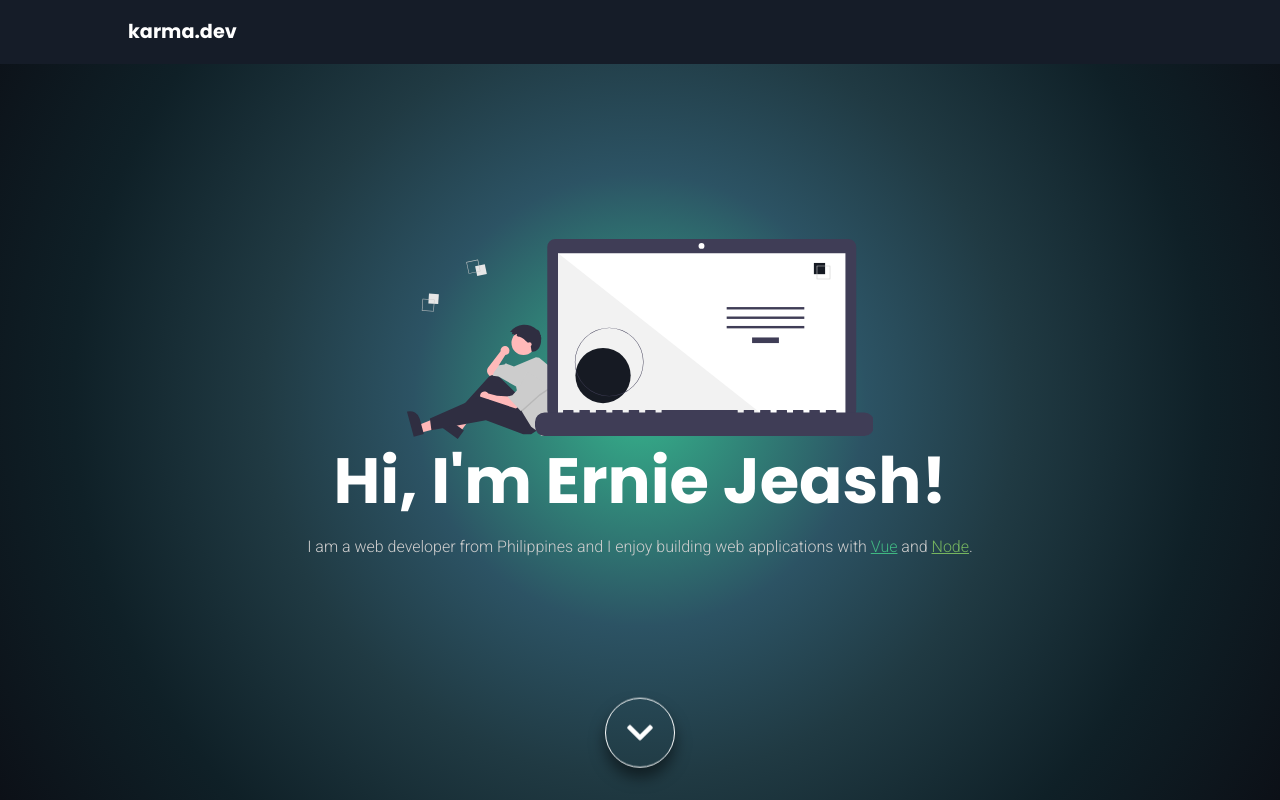
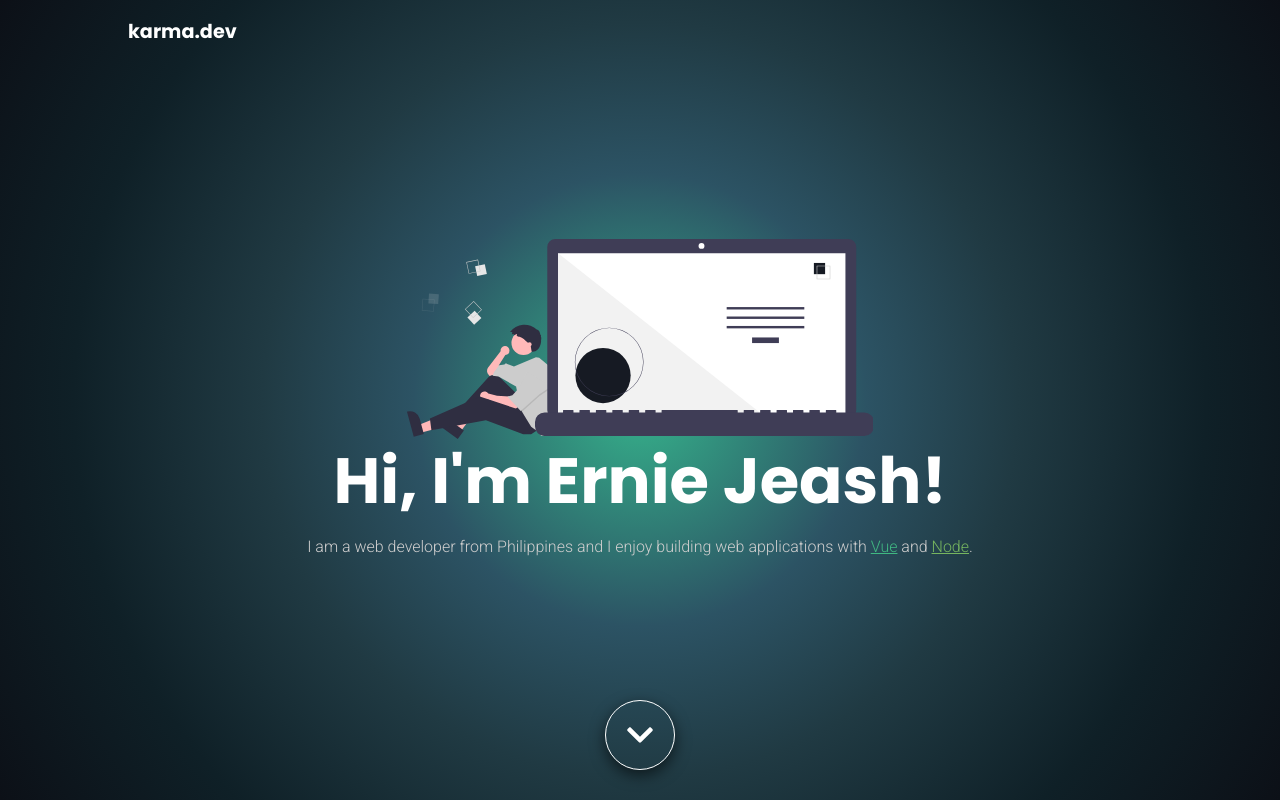
Before and after one commit to KarmaBlackshaw/portfolio, a Vue app: page / in a window 1280 px wide. Shown: the top 800 px of the page. Built offline with nearby package versions, Linux system fonts and the light colour scheme.

Commit message:
add transparent navbar

```diff
--- a/src/components/app/AppNavbar.vue
+++ b/src/components/app/AppNavbar.vue
@@ -1,5 +1,8 @@
 <template>
-  <section class="nav-section">
+  <section
+    class="nav-section"
+    :style="navbarStyles"
+  >
     <nav class="nav-head">
       <button
         v-if="$breakpoint.xs"
@@ -61,6 +64,11 @@ export default {
         clickedHamburger: false
       },
 
+      windowState: {
+        scrollY: null,
+        outerHeight: null
+      },
+
       tabs: [
         // { text: 'Blog', to: '' },
         // { text: 'Projects', to: '' },
@@ -83,6 +91,35 @@ export default {
         .reduce((acc, curr) => {
           return acc + `${curr[0]}: ${curr[1]};`
         }, '')
+    },
+
+    navbarStyles () {
+      const maxY = window.outerHeight - (window.outerHeight * 0.5)
+      const currY = this.windowState.scrollY
+      const percentage = currY / maxY
+      const alpha = percentage > 1 ? 1 : percentage
+
+      const styles = {
+        'background-color': `rgba(12, 16, 23, ${alpha})`
+      }
+
+      return Object
+        .entries(styles)
+        .reduce((acc, curr) => {
+          return acc + `${curr[0]}: ${curr[1]};`
+        }, '')
+    }
+  },
+
+  mounted () {
+    this.initWindowState()
+    window.onscroll = () => this.initWindowState()
+  },
+
+  methods: {
+    initWindowState () {
+      this.windowState.scrollY = window.scrollY
+      this.windowState.outerHeight = window.outerHeight
     }
   }
 }
@@ -90,7 +127,7 @@ export default {
 
 <style lang="scss" scoped>
 .nav-section {
-  background: lighten($color: $bg-main-dark, $amount: 5%);
+  // background: transparent;
   padding-left: 10%;
   padding-right: 10%;
   position: fixed;
```
